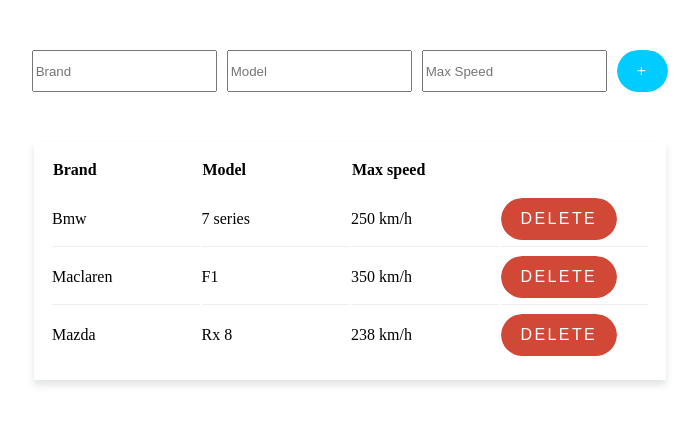
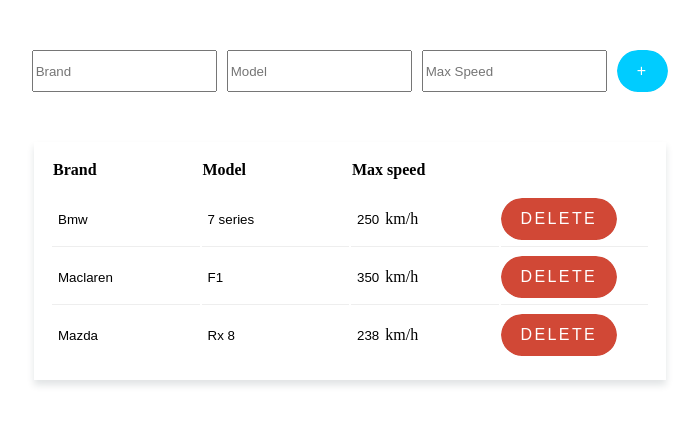
Before and after one commit to mkristian1/CrudTable, a React (Create React App) app: page / in a window 1280 px wide. Shown: the top 424 px of the page, without its empty margins (290-989 px from the left). Built offline with nearby package versions, Linux system fonts and the light colour scheme; what redux-state-sync would draw is missing.

Commit message:
Kris  - Added editable field and refactoring

```diff
--- a/src/Components/TableComponent.js
+++ b/src/Components/TableComponent.js
@@ -1,8 +1,11 @@
+import { useState } from "react";
 import { useDispatch, useSelector } from "react-redux";
-import { deleteItemAction } from "../Redux/actions";
+import { deleteItemAction, editItemAction } from "../Redux/actions";
 import TableView from "../Views/TableView";
 
 const TableComponent = () => {
+    const [editItem, setEditItem] = useState();
+    const [editItemValue, setEditItemValue] = useState();
     const cars = useSelector((state) => state?.cars);
     const dispatch = useDispatch();
 
@@ -10,8 +13,33 @@
         dispatch(deleteItemAction(id));
     }
 
+    const onEditItem = (value) => {
+        setEditItemValue(value)
+    }
+
+    const saveChanges = (key) => {
+        if (key === 'Enter') {
+            const editItemFormat = { id: editItem.id, [editItem.field]: editItemValue };
+            dispatch(editItemAction(editItemFormat))
+            setEditItem('')
+        }
+    }
+
+    const isEditItem = (id, field) => {
+        setEditItemValue('')
+        setEditItem({ id, field })
+    }
+
     return (
-        <TableView.Table deleteItem={deleteItem} cars={cars} />
+        <TableView.Table
+            cars={cars}
+            editItem={editItem}
+            deleteItem={deleteItem}
+            isEditItem={isEditItem}
+            onEditItem={onEditItem}
+            editItemValue={editItemValue}
+            saveChanges={saveChanges}
+        />
     )
 }
 
--- a/src/Redux/actions.js
+++ b/src/Redux/actions.js
@@ -1,5 +1,6 @@
-const ADD_ITEM = 'ADD_ITEM';
-const DELETE_ITEM = 'DELETE_ITEM';
+export const ADD_ITEM = 'ADD_ITEM';
+export const DELETE_ITEM = 'DELETE_ITEM';
+export const EDIT_ITEM = 'EDIT_ITEM';
 
 export const addItemAction = (values) => {
     return { type: ADD_ITEM, payload: values }
@@ -8,3 +9,7 @@
 export const deleteItemAction = (id) => {
     return { type: DELETE_ITEM, payload: id }
 }
+
+export const editItemAction = (item) => {
+    return { type: EDIT_ITEM, payload: item }
+}
--- a/src/Redux/reducer.js
+++ b/src/Redux/reducer.js
@@ -1,3 +1,5 @@
+import { ADD_ITEM, DELETE_ITEM, EDIT_ITEM } from "./actions";
+
 const initialState = {
     cars: [
         { id: 1, brand: 'Bmw', model: '7 series', maxSpeed: 250, speedType: 'km' },
@@ -9,7 +11,7 @@
 const reducer = (state = initialState, action) => {
 
     switch (action.type) {
-        case 'ADD_ITEM':
+        case ADD_ITEM:
             const newItem = action.payload;
 
             return {
@@ -17,7 +19,7 @@
                 cars: [...state?.cars, { id: state?.cars.length + 1, ...newItem }]
             }
 
-        case 'DELETE_ITEM':
+        case DELETE_ITEM:
             const id = action.payload;
             const res = state?.cars.filter(car => car.id !== id);
 
@@ -26,6 +28,16 @@
                 cars: [...res]
             }
 
+        case EDIT_ITEM:
+            const item = action.payload;
+            const newEditArr = state?.cars.map((car) => item.id === car.id ? { ...car, ...item } : car)
+
+            return {
+                ...state,
+                cars: newEditArr,
+            }
+
+
         default:
             return state;
     }
--- a/src/Views/Button/styles/index.module.scss
+++ b/src/Views/Button/styles/index.module.scss
@@ -88,3 +88,9 @@
         }
     }
 }
+
+.field {
+    background: none;
+    border: none;
+    cursor: text;
+}
--- /dev/null
+++ b/src/Views/TableView/EditableField.js
@@ -0,0 +1,23 @@
+import Button from '../Button';
+
+const EditableField = (
+    {
+        id, editItemId, editItemField, field, isEditItem,
+        saveChanges, onEditItem, editItemValue, value
+    }) => {
+    return (
+        <>
+            {id === editItemId && editItemField === field ?
+                <input
+                    onChange={(e) => onEditItem(e.target.value)}
+                    type='text'
+                    defaultValue={editItemValue || value}
+                    onKeyDown={(e) => saveChanges(e.key)}
+                /> :
+                <Button theme="field" onDoubleClick={() => isEditItem(id, field)}>{value}</Button>
+            }
+        </>
+    )
+}
+
+export default EditableField;
--- a/src/Views/TableView/Table.js
+++ b/src/Views/TableView/Table.js
@@ -2,11 +2,19 @@
 import Tbody from './tbody';
 import Thead from './thead';
 
-const Table = ({ cars, deleteItem }) => {
+const Table = ({ cars, deleteItem, editItem, isEditItem, onEditItem, editItemValue, saveChanges }) => {
     return (
         <table className={style.table}>
             <Thead />
-            <Tbody cars={cars} deleteItem={deleteItem} />
+            <Tbody
+                cars={cars}
+                deleteItem={deleteItem}
+                isEditItem={isEditItem}
+                editItem={editItem}
+                onEditItem={onEditItem}
+                editItemValue={editItemValue}
+                saveChanges={saveChanges}
+            />
         </table>
     )
 }
--- a/src/Views/TableView/tbody.js
+++ b/src/Views/TableView/tbody.js
@@ -1,15 +1,55 @@
 import style from './styles/index.module.scss';
 import Button from '../Button'
+import { CAR_FIELDS } from '../../const';
+import EditableField from './EditableField';
 
-const Tbody = ({ cars, deleteItem }) => {
+const Tbody = ({ cars, deleteItem, isEditItem, editItem, onEditItem, editItemValue, saveChanges }) => {
     return (
         <tbody className={style.tbody}>
             {cars?.map(({ id, brand, model, maxSpeed, speedType }) => {
+
                 return (
                     <tr className={style.tbody__tr} key={id}>
-                        <td className={style.tbody__td}>{brand}</td>
-                        <td className={style.tbody__td}>{model}</td>
-                        <td className={style.tbody__td}>{maxSpeed} {speedType}/h</td>
+                        <td className={style.tbody__td}>
+                            <EditableField
+                                id={id}
+                                editItemId={editItem?.id}
+                                editItemField={editItem?.field}
+                                isEditItem={isEditItem}
+                                saveChanges={saveChanges}
+                                onEditItem={onEditItem}
+                                field={CAR_FIELDS.brand}
+                                editItemValue={editItemValue}
+                                value={brand}
+                            />
+                        </td>
+                        <td className={style.tbody__td}>
+                            <EditableField
+                                id={id}
+                                editItemId={editItem?.id}
+                                editItemField={editItem?.field}
+                                isEditItem={isEditItem}
+                                saveChanges={saveChanges}
+                                onEditItem={onEditItem}
+                                field={CAR_FIELDS.model}
+                                editItemValue={editItemValue}
+                                value={model}
+                            />
+                        </td>
+                        <td className={style.tbody__td}>
+                            <EditableField
+                                id={id}
+                                editItemId={editItem?.id}
+                                editItemField={editItem?.field}
+                                isEditItem={isEditItem}
+                                saveChanges={saveChanges}
+                                onEditItem={onEditItem}
+                                field={CAR_FIELDS.maxSpeed}
+                                editItemValue={editItemValue}
+                                value={maxSpeed}
+                            />
+                            {speedType}/h
+                        </td>
                         <td className={style.tbody__td}>
                             <Button onClick={() => deleteItem(id)} theme='danger'>DELETE</Button>
                         </td>
--- a/src/const.js
+++ b/src/const.js
@@ -0,0 +1,9 @@
+const CAR_FIELDS = {
+    brand: 'brand',
+    model: 'model',
+    maxSpeed: 'maxSpeed',
+}
+
+export {
+    CAR_FIELDS
+}
```
